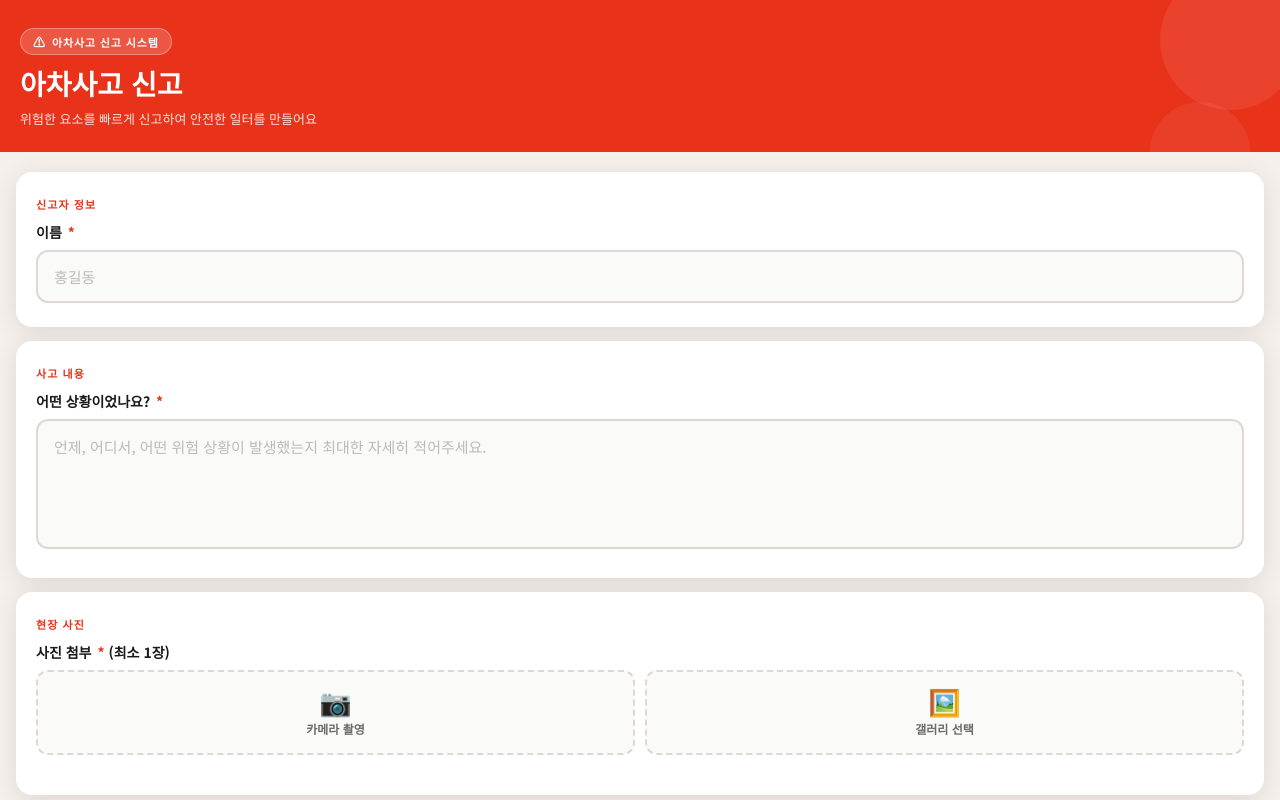
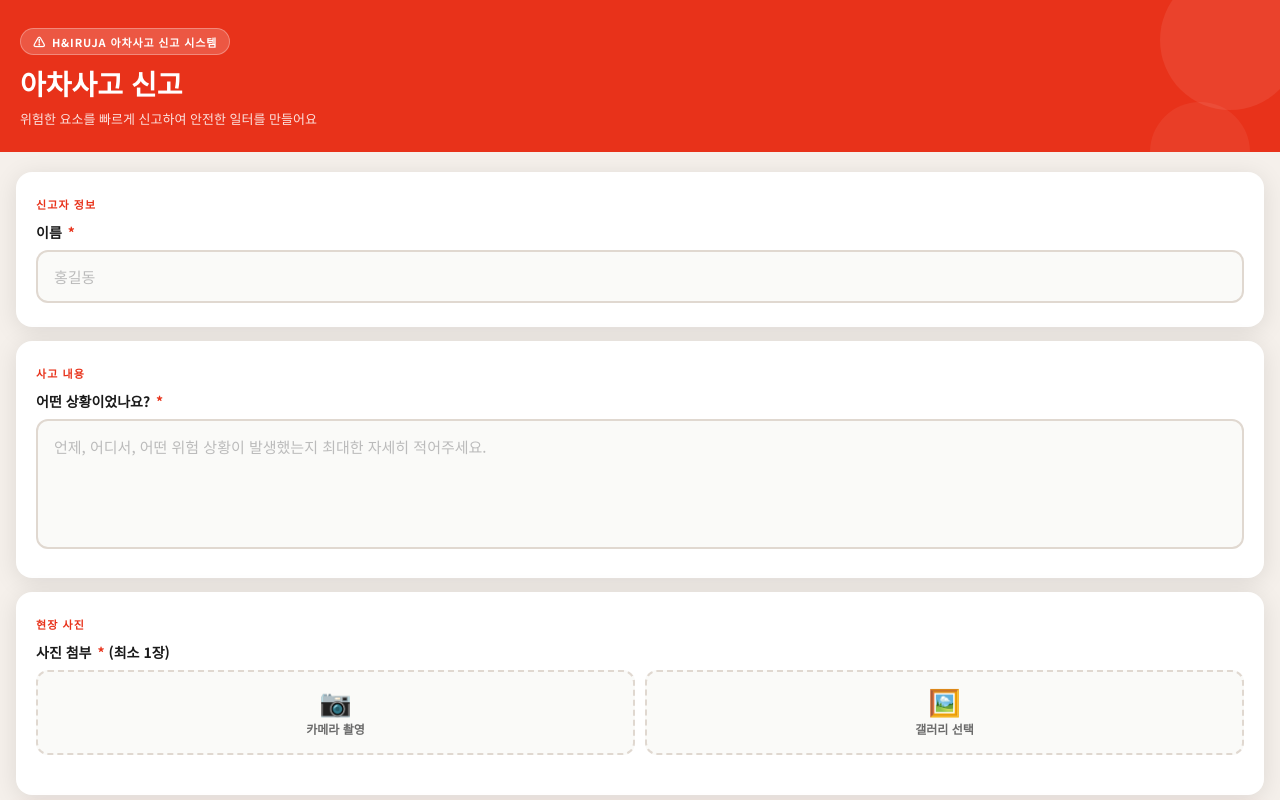
Before and after one commit to niznak/nearmiss, a plain HTML site: page index.html in a window 1280 px wide. Shown: the top 800 px of the page. Drawn offline with Linux system fonts and the light colour scheme.

Commit message:
Update index.html

```diff
--- a/index.html
+++ b/index.html
@@ -339,7 +339,7 @@
 
   <!-- Header -->
   <div class="header">
-    <div class="header-badge">아차사고 신고 시스템</div>
+    <div class="header-badge">H&iruja 아차사고 신고 시스템</div>
     <h1>아차사고 신고</h1>
     <p>위험한 요소를 빠르게 신고하여 안전한 일터를 만들어요</p>
   </div>
```
